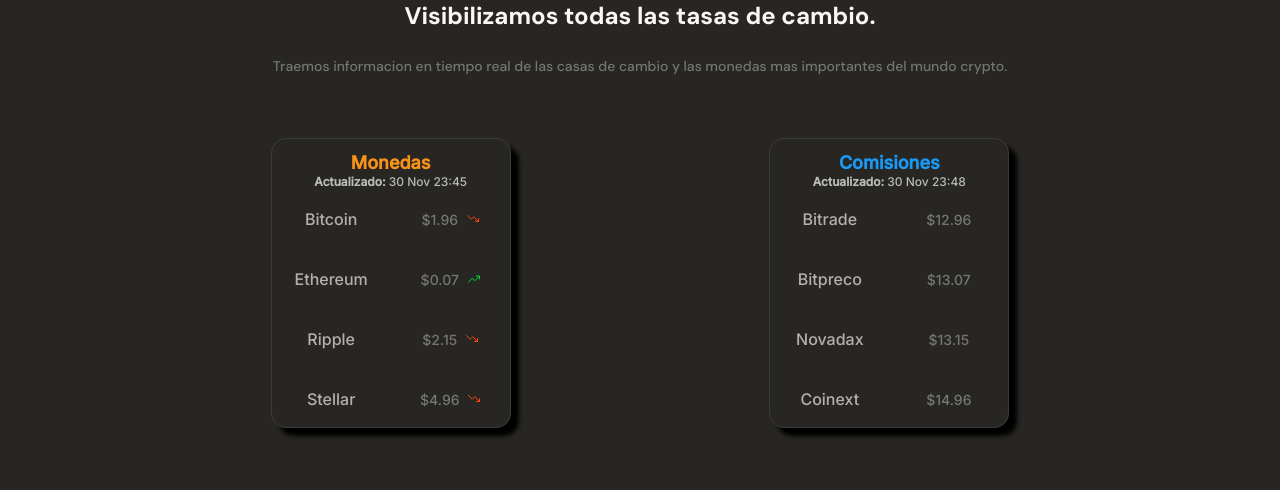
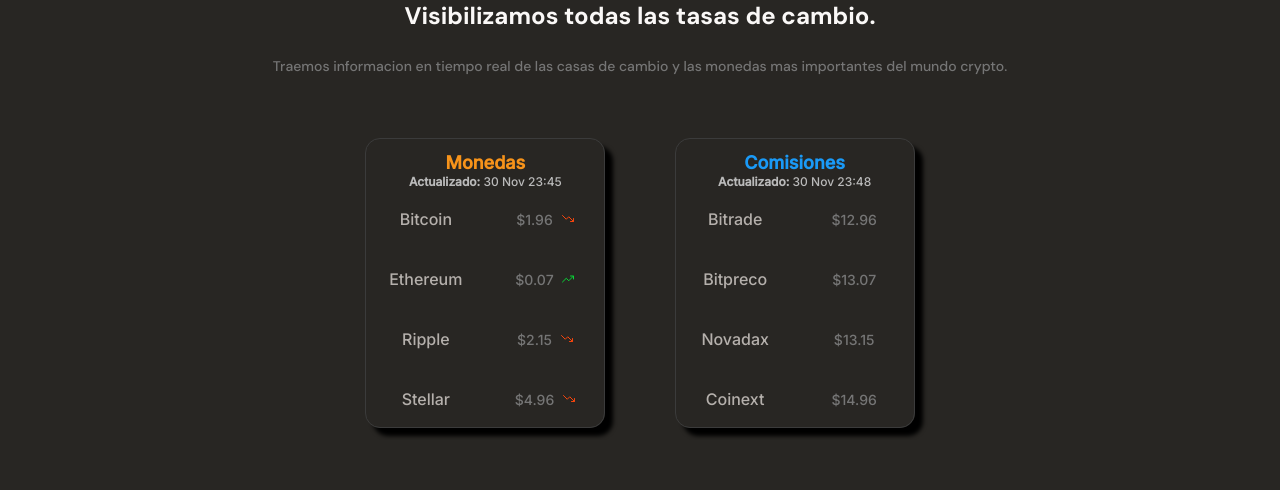
Before and after one commit to Axyz365/Mobilefirst-Project, a plain HTML site: page index.html in a window 1280 px wide. Shown: the part 660-1150 px from the top of the page. Drawn offline with Linux system fonts and the light colour scheme.

Commit message:
adjusting grid tables to the center, almost all resolutions

```diff
--- a/styles.css
+++ b/styles.css
@@ -133,17 +133,19 @@ main {
 /* Table container */
 .main-tables-container {
     display: flex;
+    gap: 24px;
     overflow-x: scroll;
     margin: 52px auto;
-    padding: 0 24px;
+    padding: 0 25%;
     overscroll-behavior-x: contain;
     scroll-snap-type: x proximity;
 }
 .tables-container, .tables-container2 {
     scroll-snap-align: center;
+    justify-self: center;
     min-width: 240px;
     height: 290px;
-    margin: 12px 12px;
+    margin: 12px 0;
     padding: 12px 0 0 0;
     font-family: 'Inter', sans-serif;
     border-radius: 15px;
@@ -261,7 +263,7 @@ main {
     width: 100%;
     min-width: 320px;
     height: 50vh;
-    background-image: url('./assets/img/litebitcoinbaby.jpg');
+    background-image: url('./assets/img/bitcoinbaby2x.jpg');
     background-position: center;
     background-size: cover;
     background-repeat: no-repeat;
```
